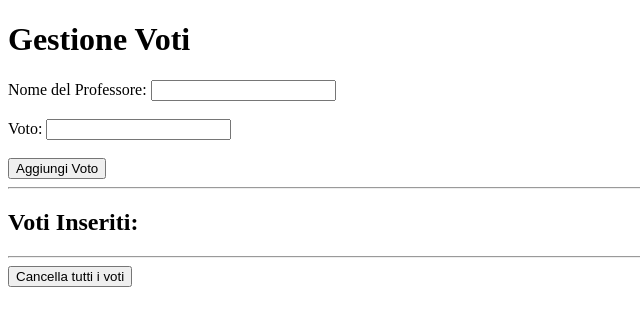
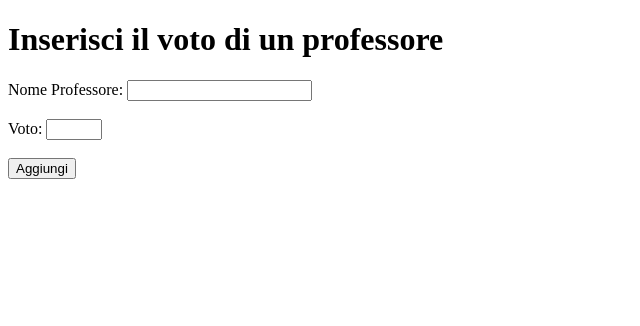
Before and after one commit to Anthony-delucia/lavoro-nicotra01, a Flask app: page / in a window 1280 px wide. Shown: the top 326 px of the page, without its empty margins (0-640 px from the left). Run offline with Flask 3, Linux system fonts and the light colour scheme.

Commit message:
Aggiunta pagina per visualizzare e cancellare i voti

```diff
--- a/app.py
+++ b/app.py
@@ -3,37 +3,37 @@
 
 app = Flask(__name__)
 
-@app.route('/', methods=['GET', 'POST'])
+@app.route('/')
 def index():
-    # Visualizza i voti
+    return render_template('index.html')
+
+@app.route('/aggiungi_voto', methods=['POST'])
+def aggiungi_voto():
+    nome_professore = request.form['nome_professore']
+    voto = request.form['voto']
+
+    with open('voti.txt', 'a') as f:
+        f.write(f"{nome_professore}: {voto}\n")
+
+    return "Voto aggiunto con successo!"
+
+@app.route('/visualizza_voti')
+def visualizza_voti():
     if os.path.exists('voti.txt'):
         with open('voti.txt', 'r') as f:
             contenuto = f.read()
     else:
         contenuto = "Nessun voto ancora inserito."
 
-    if request.method == 'POST':
-        # Aggiungi un nuovo voto
-        if 'nome_professore' in request.form and 'voto' in request.form:
-            nome_professore = request.form['nome_professore']
-            voto = request.form['voto']
+    return render_template('voti.html', voti=contenuto)
 
-            with open('voti.txt', 'a') as f:
-                f.write(f"{nome_professore}: {voto}\n")
-
-            # Ricarica i voti dopo l'inserimento
-            with open('voti.txt', 'r') as f:
-                contenuto = f.read()
-
-        # Cancella i voti se è stato premuto il pulsante
-        if 'cancella_voti' in request.form:
-            try:
-                os.remove('voti.txt')
-                contenuto = "I voti sono stati cancellati!"
-            except FileNotFoundError:
-                contenuto = "Non ci sono voti da cancellare."
-
-    return render_template('index.html', voti=contenuto)
+@app.route('/cancella_voti', methods=['POST'])
+def cancella_voti():
+    try:
+        os.remove('voti.txt')
+        return "I voti sono stati cancellati!"
+    except FileNotFoundError:
+        return "Non ci sono voti da cancellare (il file non esiste)."
 
 if __name__ == '__main__':
     port = int(os.environ.get("PORT", 5000))
--- a/templates/index.html
+++ b/templates/index.html
@@ -2,35 +2,16 @@
 <html lang="it">
 <head>
     <meta charset="UTF-8">
-    <meta name="viewport" content="width=device-width, initial-scale=1.0">
-    <title>Gestione Voti</title>
+    <title>Inserisci Voto</title>
 </head>
 <body>
-    <h1>Gestione Voti</h1>
-
-    <!-- Form per aggiungere un voto -->
+    <h1>Inserisci il voto di un professore</h1>
     <form action="/aggiungi_voto" method="POST">
-        <label for="nome_professore">Nome del Professore:</label>
+        <label>Nome Professore:</label>
         <input type="text" name="nome_professore" required><br><br>
-
-        <label for="voto">Voto:</label>
-        <input type="number" name="voto" required><br><br>
-
-        <button type="submit">Aggiungi Voto</button>
+        <label>Voto:</label>
+        <input type="number" name="voto" min="1" max="10" required><br><br>
+        <button type="submit">Aggiungi</button>
     </form>
-
-    <hr>
-
-    <!-- Visualizza i voti -->
-    <h2>Voti Inseriti:</h2>
-    <pre>{{ voti }}</pre>
-
-    <hr>
-
-    <!-- Form per cancellare i voti -->
-    <form action="/cancella_voti" method="POST">
-        <button type="submit">Cancella tutti i voti</button>
-    </form>
-
 </body>
 </html>
```
